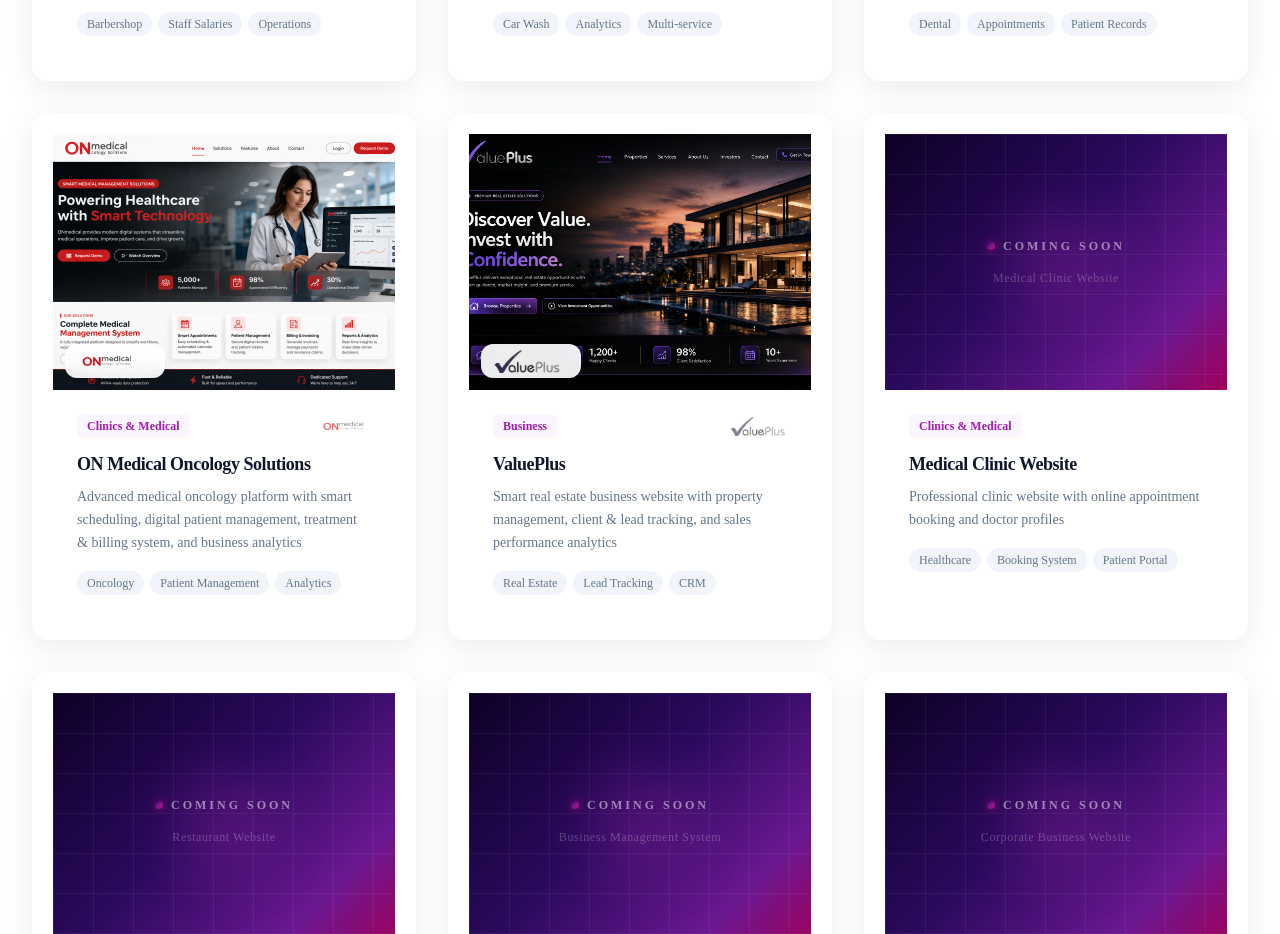
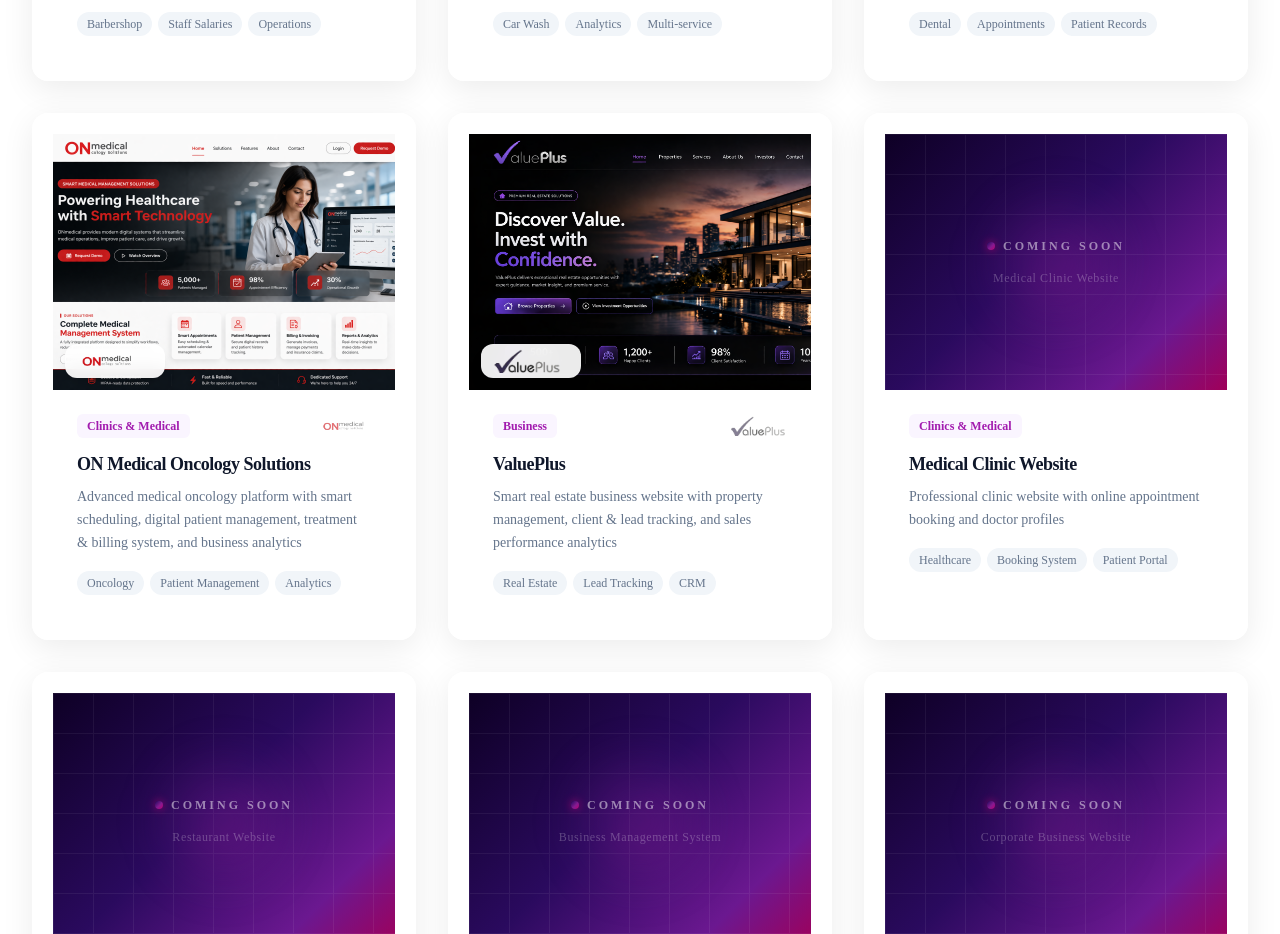
Before and after one commit to Amrwar/BerryGum, a Next.js app: page /portfolio in a window 1280 px wide. Shown: the part 1060-1994 px from the top of the page. Built offline with nearby package versions, Linux system fonts and the light colour scheme.

Commit message:
Fix ValuePlus image alignment to object-left-top

```diff
--- a/components/PortfolioGrid.tsx
+++ b/components/PortfolioGrid.tsx
@@ -150,7 +150,7 @@
                 )}
                 {/* ValuePlus — website screenshot */}
                 {project.id === 10 && (
-                  <Image src="/portfolio/valueplus-website.png" alt="ValuePlus" fill className="object-cover object-center" sizes="(max-width: 768px) 100vw, 33vw" />
+                  <Image src="/portfolio/valueplus-website.png" alt="ValuePlus" fill className="object-cover object-left-top" sizes="(max-width: 768px) 100vw, 33vw" />
                 )}
                 {/* Coming Soon — for projects without a real image */}
                 {project.id < 6 && (
```
